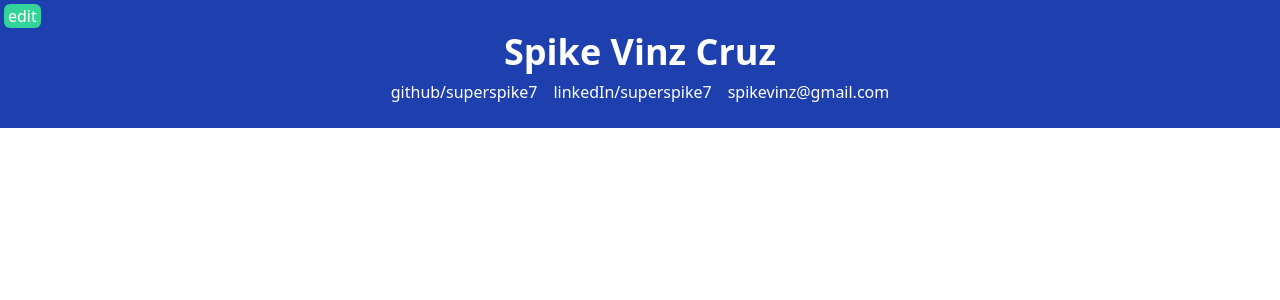
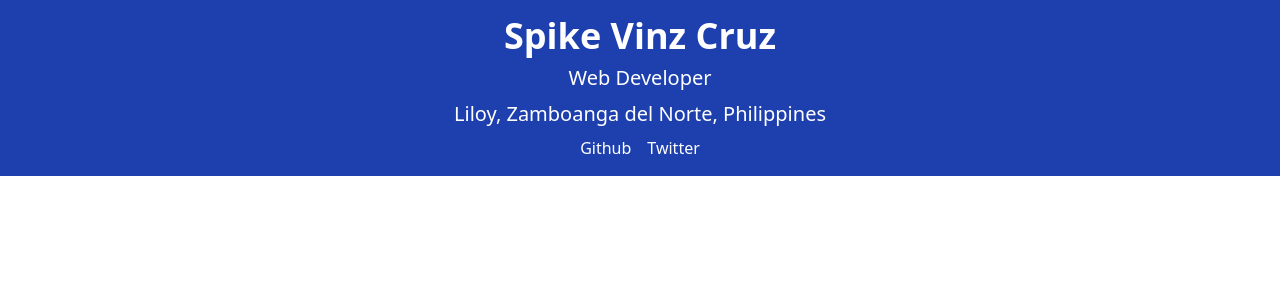
Before and after one commit to superspike7/cv-maker, a React (Create React App) app: page / in a window 1280 px wide. Shown: the top 300 px of the page. Built offline with nearby package versions, Linux system fonts and the light colour scheme.

Commit message:
change design

```diff
--- a/src/App.js
+++ b/src/App.js
@@ -2,26 +2,10 @@ import React, {Component} from "react";
 import Profile from "./components/Profile"
 
 class App extends Component {
-  constructor(props){
-    super(props)
-    this.state = {
-      profile: {
-        name: 'Spike Vinz Cruz',
-        links: [
-          'github/superspike7',
-          'linkedIn/superspike7',
-          'spikevinz@gmail.com'
-        ]
-      },
-    }
-  }
-
-
   render(){
-    const { profile } = this.state
     return (
     <div>
-      <Profile profile={profile}/>
+      <Profile/>
     </div>
     );
   }
--- a/src/components/Editor.js
+++ /dev/null
@@ -1,12 +0,0 @@
-function Editor(props) {
-  return(
-    <div className="">
-      <form className="bg-gray-800 p-2 flex flex-col gap-2">
-        <input type="text" placeholder="John Doe"></input>
-        <input type="text" placeholder="link 1"></input>
-      </form>
-    </div>
-  );
-}
-
-export default Editor
--- a/src/components/Preview.js
+++ /dev/null
@@ -1,13 +0,0 @@
-import Profile from "./Profile"
-
-function Preview(props) {
-  const { profile } = props;
-
-  return (
-    <div>
-      <Profile profile={profile} />
-    </div>
-  );
-}
-
-export default Preview;
--- a/src/components/Profile.js
+++ b/src/components/Profile.js
@@ -1,36 +1,36 @@
-import { useState } from "react";
+import React from "react";
 
-function Profile(props) {
-  const { profile } = props;
-  const links = profile.links;
-  const [isEditable, toggleIsEditable] = useState()
-  if (!isEditable){
+class Profile extends React.Component{
+  constructor(props){
+    super(props);
+
+    this.state = {
+      name: "Spike Vinz Cruz",
+      title: "Web Developer",
+      address: "Liloy, Zamboanga del Norte, Philippines",
+      links: [
+        {name: "Github", url: "https://github.com/superspike7"},
+        {name: "Twitter", url: "https://github.com/superspike7"},
+      ]
+    }
+  }
+
+  render(){
+    const links = this.state.links.map((link, index) => {
+      return <li key={index}>
+        <a href={link.url}>{link.name}</a>
+      </li>
+    })
     return (
-      <div className="h-32 bg-blue-800 text-white flex flex-col items-center justify-center relative">
-        <button onClick={() => toggleIsEditable(!isEditable)} className="absolute top-1 left-1 rounded-md px-1 bg-green-400">edit</button>
-        <h1 className="font-extrabold text-4xl py-2">{profile.name}</h1>
-        <ul className="font-light flex justify-center gap-x-4">
-          {links.map((link, index) => {
-            return <li key={index}>{link}</li>
-          })}
+      <div className="py-4 bg-blue-800 text-white flex flex-col items-center justify-center relative gap-2">
+        <h1 className="font-extrabold text-4xl">{this.state.name}</h1>
+        <h3 className="font-normal text-xl">{this.state.title}</h3>
+        <p className="font-light text-xl">{this.state.address}</p>
+        <ul className="flex gap-4">
+          {links}
         </ul>
       </div>
     );
-  } else if (isEditable) {
-    return (
-      <div className="h-32 bg-blue-800 text-white flex flex-col items-center justify-center relative">
-        <button onClick={() => toggleIsEditable(!isEditable)} className="absolute top-1 left-1 rounded-md px-1 bg-green-400">edit</button>
-        <form>
-          <input type="text" value={profile.name}></input>
-        </form>
-        <ul className="font-light flex justify-center gap-x-4">
-          {links.map((link, index) => {
-            return <li key={index}>{link}</li>
-          })}
-        </ul>
-      </div>
-
-    );
-  }
+   }
 }
 export default Profile;
```
